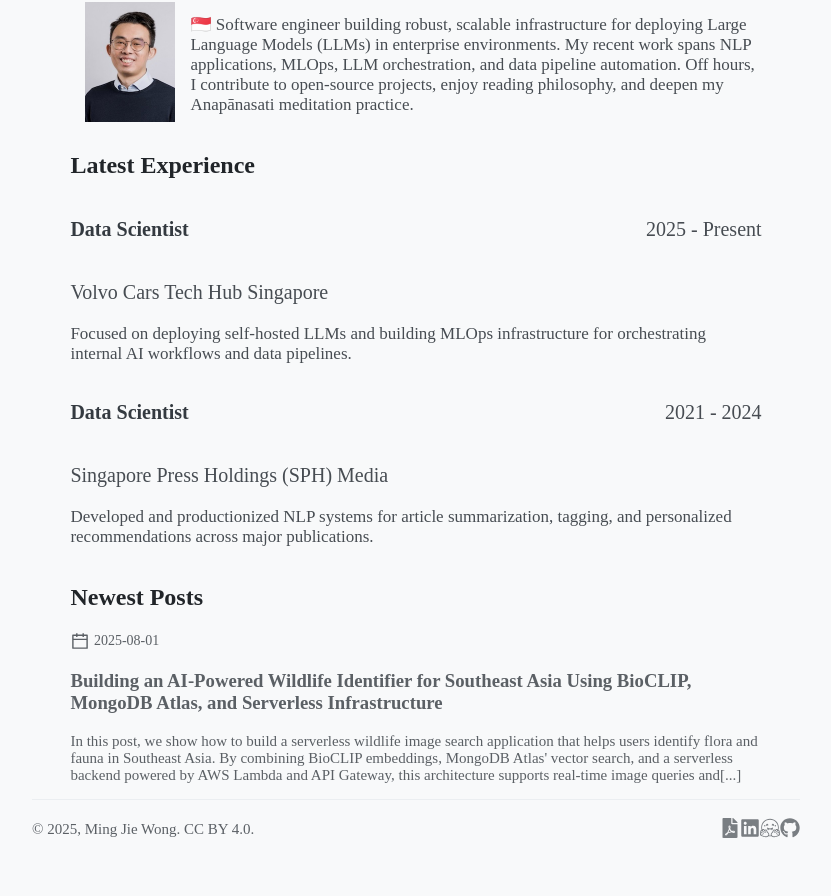
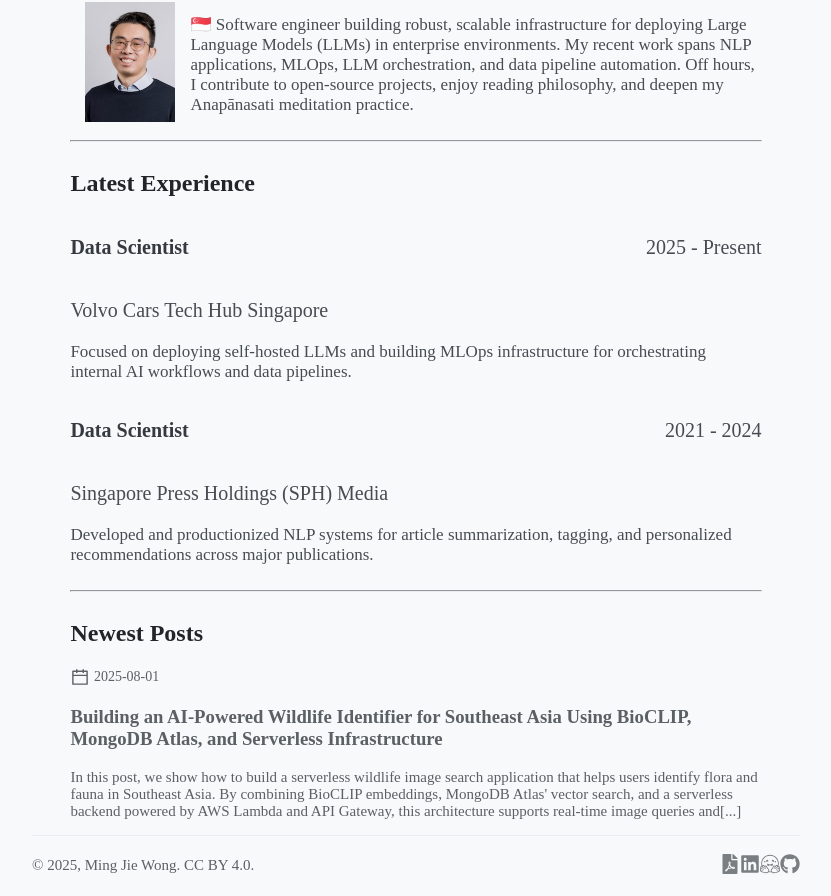
Before and after one commit to mingjiewong/mingjiewong.github.io, a React (Vite) app: page / in a window 1280 px wide. Shown: the part 899-1795 px from the top of the page, without its empty margins (224-1055 px from the left). Before the commit the page ends 1759 px from the top, so only its background shows below. Built offline with nearby package versions, Linux system fonts and the light colour scheme.

Commit message:
Fix: add border to divide sections

```diff
--- a/src/pages/HomePage.jsx
+++ b/src/pages/HomePage.jsx
@@ -59,6 +59,8 @@ export default function HomePage({ greeting, newestPosts, latestExperience }) {
           </div>
         </div>
 
+        <hr className="my-8 border-[var(--border)]" />
+
         {/* Experience Section */}
         <div className="grid md:grid-cols-[auto,1fr] items-start">
           <h2 className="text-lg text-strong">Latest Experience</h2>
@@ -75,6 +77,8 @@ export default function HomePage({ greeting, newestPosts, latestExperience }) {
             ))}
           </div>
         </div>
+
+        <hr className="my-8 border-[var(--border)]" />
 
         {/* Newest Posts */}
         <div className="grid md:grid-cols-[auto,1fr] items-start">
```
